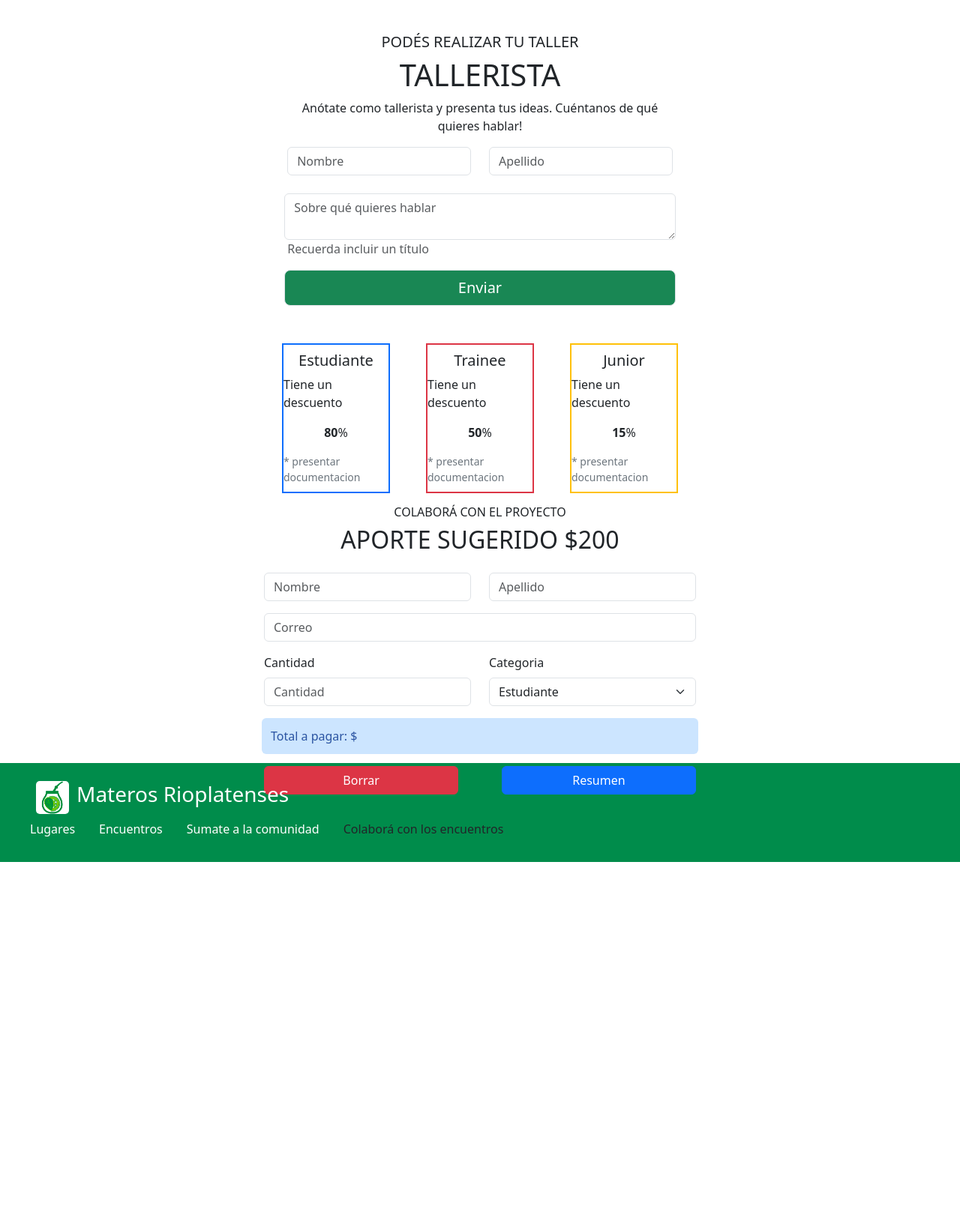
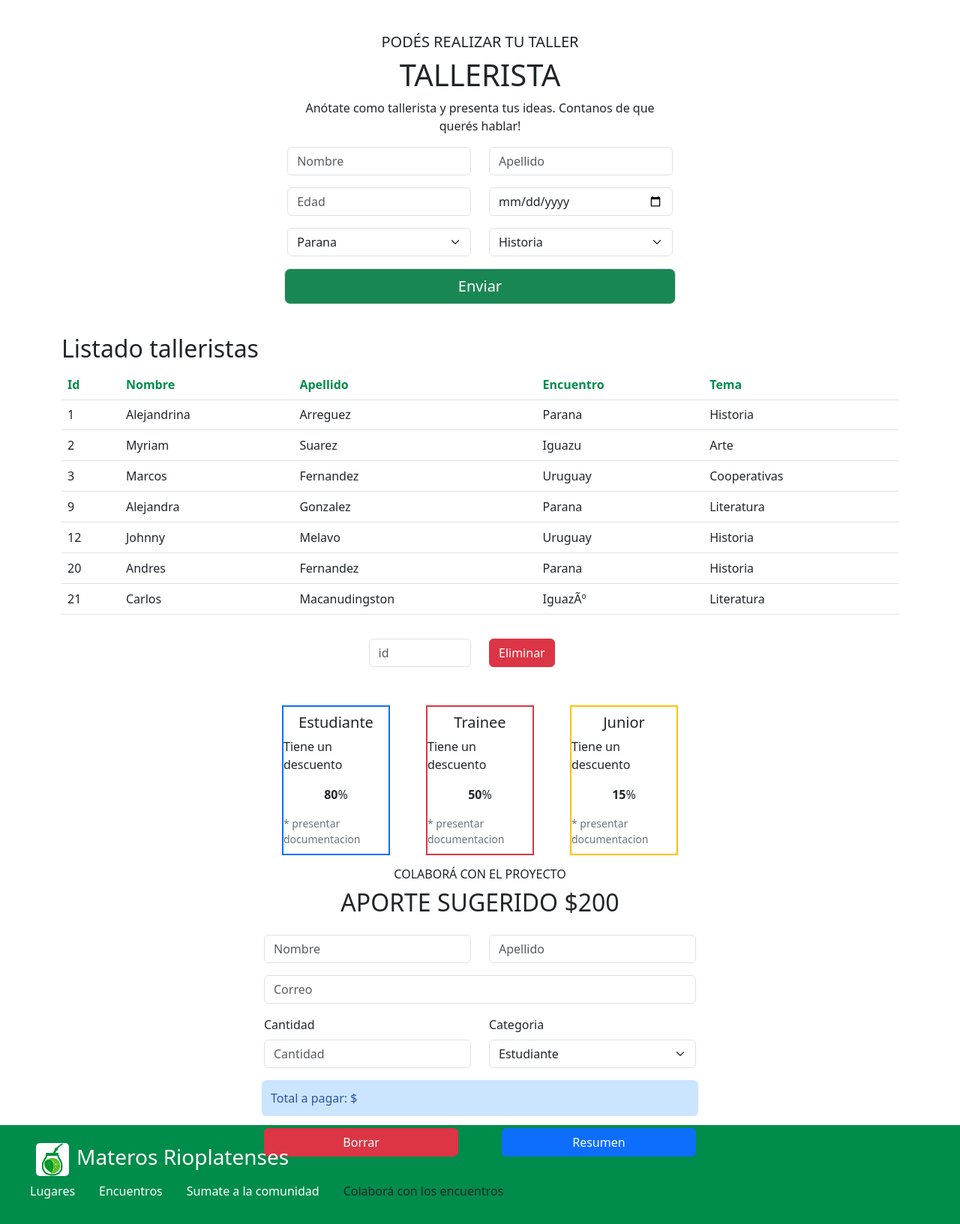
Before and after one commit to XabierGallardo/PHP-Exercices, a PHP site: page /welcome.php in a window 1280 px wide. Shown: the part 2802-4435 px from the top of the page at 75% size. Before the commit the page ends 3952 px from the top, so only its background shows below. Run offline with PHP 8.4, Linux system fonts and the light colour scheme; data comes from the database, SQL or seed files in the repository; both versions use the stored data as it was after the commit; data that the repository does not hold is empty.

Commit message:
Uploaded to new host, imported database & added SQL backup and insert-delete functionality to form

```diff
--- a/estilos.css
+++ b/estilos.css
@@ -132,13 +132,17 @@
     text-decoration-style: dotted;
 }
 
+#tabla_oradores th {
+    color: #008c4b;
+}
+
 /* Bloque 5 Tickets*/
 #tickets {
     display: flex;
     flex-direction: column;
     align-items: center;
     height: 70vh;
-    margin-top: 2%;
+    margin-top: 4%;
 }
 #tickets_botones-general {
     display: flex;
--- a/welcome.php
+++ b/welcome.php
@@ -1,3 +1,19 @@
+<?php
+//Display errors
+/*
+ini_set('display_errors', '1');
+ini_set('display_startup_errors', '1');
+error_reporting(E_ALL);
+*/
+
+$db_servername = "sql108.infinityfree.com";
+$db_username = "if0_34628593";
+$db_password = "m5W6wXvktwsMn6X";
+$db_dbname = "if0_34628593_materos2023";
+
+$conexion = mysqli_connect($db_servername, $db_username, $db_password, $db_dbname);
+?>
+
 <!DOCTYPE html>
 <html lang="en">
 <head>
@@ -182,28 +198,170 @@
         <div class="container oradores-presentacion">
             <h5>PODÉS REALIZAR TU TALLER</h5>
             <h1>TALLERISTA</h1>
-            <p>Anótate como tallerista y <span>presenta tus ideas</span>. Cuéntanos de qué quieres hablar!</p>
+            <p>Anótate como tallerista y <span>presenta tus ideas</span>. Contanos de que querés hablar!</p>
         </div>
 
-        <form>
+        <form action="welcome.php" method="post">
             <div class="row d-flex justify-content-between">
 
+                <!-- Nombre y apellidos -->
                 <div class="col">
-                    <input type="text" class="form-control" placeholder="Nombre" name="nombre">
+                    <input type="text" class="form-control" placeholder="Nombre" name="nombre" required>
                 </div>
 
                 <div class="col">
-                    <input type="text" class="form-control" placeholder="Apellido" name="apellido">
+                    <input type="text" class="form-control" placeholder="Apellido" name="apellido" required>
                 </div>
 
-                <textarea class="form-control mt-4" name="text" placeholder="Sobre qué quieres hablar"></textarea>
 
-                <p class="text-muted">Recuerda incluir un título</p>
+                <!-- Edad y fecha -->
+                <div class="mb-3"></div>
+                <div class="col">
+                    <input type="number" min="1" max="99" class="form-control" placeholder="Edad" name="edad" required>
+                </div>
 
-                <button type="button" class="btn btn-success btn-lg" id="boton-submit">Enviar</button>
+                <div class="col">
+                    <input type="date" class="form-control" placeholder="Fecha" name="fecha" required>
+                </div>
+
+
+                <!-- Encuentro y tema -->
+                <div class="mb-3"></div>
+                <div class="col">
+                    <select class="form-select" name="encuentro">
+                        <option>Parana</option>
+                        <option>Uruguay</option>
+                        <option>Iguazú</option>
+                    </select>
+                </div>
+
+                <div class="col">
+                    <select class="form-select" name="tema">
+                        <option>Historia</option>
+                        <option>Cooperativas</option>
+                        <option>Literatura</option>
+                        <option>Arte</option>
+                    </select>
+                </div>
+
+                <button type="submit" class="btn btn-success btn-lg mt-3" id="boton-submit">Enviar</button>
+
+                <?php
+                $nombre = $_POST['nombre'];
+                $apellido = $_POST['apellido'];
+                $edad = $_POST['edad'];
+                $fecha = $_POST['fecha'];
+                $encuentro = $_POST['encuentro'];
+                $tema = $_POST['tema'];
+
+                $queryOrador = "INSERT INTO `oradores` (`id`, `nombre`, `apellido`, `edad`, `fecha`, `encuentro`, `tema`) VALUES (NULL, '$nombre', '$apellido', '$edad', '$fecha', '$encuentro','$tema')";
+
+                if(!$conexion) {
+                    die("Connection failed: " . mysqli_connect_error());
+                }
+
+                if(isset($nombre) && isset($apellido) && isset($edad) && isset($fecha) && isset($encuentro) && isset($tema)) {
+
+                    if(mysqli_query($conexion,$queryOrador)) {
+
+                        echo "<p class='mt-3'>Tallerista insertado correctamente!</p>";
+                        header("Refresh:0");
+
+                        } else {
+
+                            echo "Error: " . $queryOrador . "<br>" . $mysqli_error($conexion);
+                    }
+                }
+
+                ?>
             </div>
         </form>
     </div>
+
+
+    <!-- Tabla Oradores -->
+    <div class="container mt-3" id="tabla_oradores">
+        <h2>Listado talleristas</h2>
+        <table class="table">
+            <thead>
+            <tr>
+                <th>Id</th>
+                <th>Nombre</th>
+                <th>Apellido</th>
+                <th>Encuentro</th>
+                <th>Tema</th>
+            </tr>
+            </thead>
+            <tbody>
+            <tr>
+                <?php
+                if(!$conexion) {
+                    die("Connection failed: " . mysqli_connect_error());
+                }
+
+                $oradores = mysqli_query($conexion, "SELECT * from oradores");
+
+                if(mysqli_connect_errno()) {
+
+                    echo "Error de conexion";
+
+                } else {
+
+                    while($listado_oradores = mysqli_fetch_array($oradores)) {
+
+                        echo "<tr>";
+                        echo "<td>".$listado_oradores["id"]."</td>";
+                        echo "<td>".$listado_oradores["nombre"]."</td>";
+                        echo "<td>".$listado_oradores["apellido"]."</td>";
+                        echo "<td>".$listado_oradores["encuentro"]."</td>";
+                        echo "<td>".$listado_oradores["tema"]."</td>";
+                        echo "</tr>";
+                    }
+                }
+                ?>
+
+            </tr>
+            </tbody>
+        </table>
+
+        <form action="welcome.php" method="post" id="formulario_eliminar">
+            <div class="row d-flex justify-content-between">
+                <div class="mb-3"></div>
+                <div class="col d-flex justify-content-end">
+                    <input type="number" min="1" max="99" class="form-control w-25" placeholder="id" name="id">
+                </div>
+                <div class="col">
+                    <button type="submit" class="btn btn-danger" id="boton-eliminar">Eliminar</button>
+                </div>
+            </div>
+        </form>
+
+        <?php
+        $orador_id = $_POST['id'];
+
+        $queryEliminar = "DELETE FROM oradores WHERE id="."'$orador_id'";
+
+        if(!$conexion) {
+            die("Connection failed: " . mysqli_connect_error());
+        }
+
+        if(isset($orador_id)) {
+
+            if(mysqli_query($conexion,$queryEliminar)) {
+
+                echo "<p class='mt-3'>Tallerista eliminado correctamente! Por favor refresque la página</p>";
+
+                } else {
+
+                    echo "Error: " . $queryOrador . "<br>" . $mysqli_error($conexion);
+            }
+        }
+
+        ?>
+
+    </div>
+
+
 
 
     <!--Bloque 5 Tickets-->
```
Also changed, not shown: FullStack-PHP-CAC/JavaScript/2_objetos.js (deleted, +0 -73 lines), FullStack-PHP-CAC/JavaScript/index.html (deleted, +0 -18 lines), oradores.sql (added, +77 -0 lines), README.md, imagenes_integrador_front/ada.jpeg (deleted), imagenes_integrador_front/ba1.jpg (deleted), imagenes_integrador_front/ba2.jpg (deleted), imagenes_integrador_front/ba3.jpg (deleted), imagenes_integrador_front/bill.jpg (deleted), imagenes_integrador_front/codoacodo.png (deleted), imagenes_integrador_front/hawaii.jpg (deleted), imagenes_integrador_front/hawaii2.jpg (deleted), imagenes_integrador_front/hawaii3.jpg (deleted), imagenes_integrador_front/honolulu.jpg (deleted), 1 more files.
